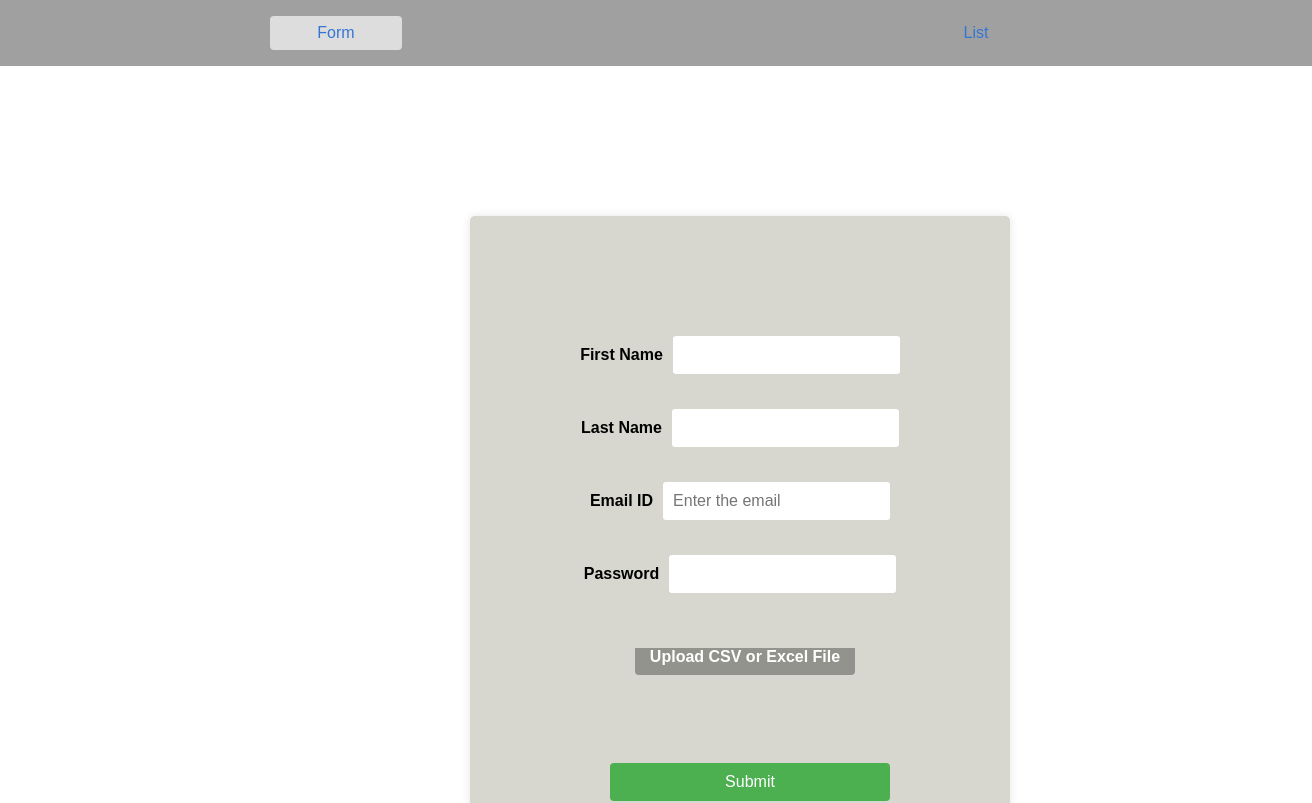
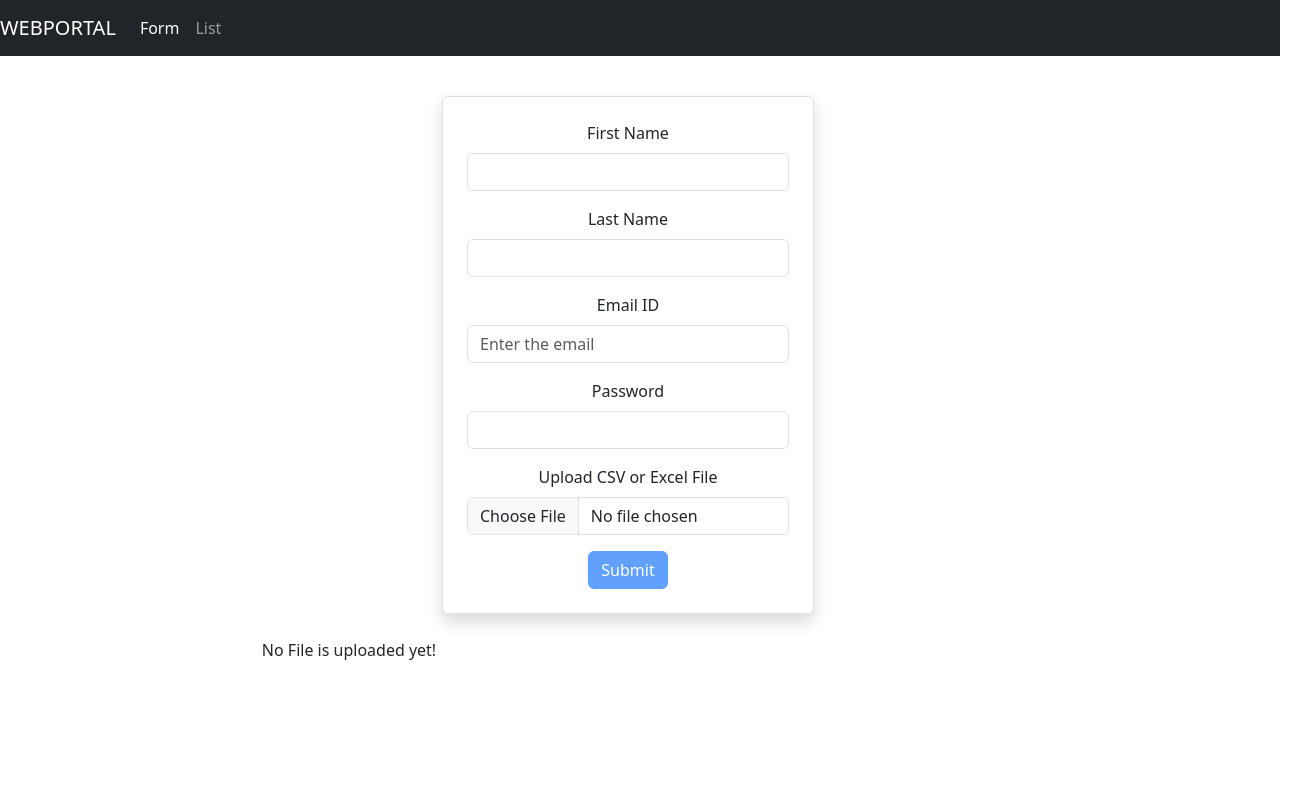
Before and after one commit to TringappsNet/ReactRef, a React (Create React App) app: page /form in a window 1280 px wide. Shown: the top 803 px of the page, 1312 px wide, since content can reach past the window. Built offline with nearby package versions, Linux system fonts and the light colour scheme.

Commit message:
remove css files and add bootstrap
remove all the css and add some animation to the form change the ui

```diff
--- a/package.json
+++ b/package.json
@@ -9,7 +9,7 @@
     "react": "^18.2.0",
     "react-dom": "^18.2.0",
     "react-redux": "^9.1.0",
-    "react-router-dom": "^6.22.1",
+    "react-router-dom": "^6.22.2",
     "react-scripts": "^5.0.1",
     "read-excel-file": "^5.7.1",
     "web-vitals": "^2.1.4",
--- a/src/Router/AppRouter.js
+++ b/src/Router/AppRouter.js
@@ -1,19 +1,28 @@
-// AppRouter.jsx
 import React from "react";
-import { BrowserRouter as Router, Route,NavLink, Routes } from 'react-router-dom';
-import './AppRouter.css'
+import { BrowserRouter as Router, Route, NavLink, Routes } from 'react-router-dom';
+import './AppRouter.css';
 import Form from "../components/FormCSV";
 import List from "../components/List";
+
 const AppRouter = () => {
   return (
     <Router>
-          <nav className="nav-header">
-            <NavLink to="/form" activeClassName="active">
+      <nav className="navbar navbar-expand-lg navbar-dark bg-dark fixed-top">
+        <div className="navbar-brand">WEBPORTAL</div>
+        <div className="collapse navbar-collapse" id="navbarNav">
+          <ul className="navbar-nav ml-auto">
+            <li className="nav-item">
+              <NavLink to="/form" className="nav-link" activeClassName="active">
                 Form
               </NavLink>
-            <NavLink to="/list" activeClassName="active">
+            </li>
+            <li className="nav-item">
+              <NavLink to="/list" className="nav-link" activeClassName="active">
                 List
               </NavLink>
+            </li>
+          </ul>
+        </div>
       </nav>
 
       <Routes>
@@ -24,5 +33,4 @@ const AppRouter = () => {
   );
 };
 
-
 export default AppRouter;
--- a/src/components/FormCSV.js
+++ b/src/components/FormCSV.js
@@ -1,19 +1,16 @@
 import React, { useState } from "react";
-import './FormCSV.css';
-
 import { useDispatch } from "react-redux";
-import { addFormData,addExcelData } from "../redux/slice";
-import readXlsxFile from 'read-excel-file';
-
-
+import { addFormData, addExcelData } from "../redux/slice";
+import readXlsxFile from "read-excel-file";
+import "bootstrap/dist/css/bootstrap.min.css";
 
 function Form() {
   const dispatch = useDispatch();
+  const [isSubmitDisabled, setSubmitDisabled] = useState(true);
+  const [showSuccessPopup, setShowSuccessPopup] = useState(false);
+
   const [typeError, setTypeError] = useState(null);
-  // const [retrievedData, setRetrievedData] = useState(null);
   const [excelData, setExcelData] = useState(null);
-  // const [loading, setLoading] = useState(false);
-
   const [formData, setFormData] = useState({
     firstName: "",
     lastName: "",
@@ -28,14 +25,11 @@ function Form() {
     password: "",
   });
 
-
-  function addData() {
-    try{
+  const addData = () => {
+    try {
       if (formData) {
         dispatch(addFormData(formData));
         console.log("Form data dispatched");
-
-
       } else {
         console.log("Failed to dispatch form data");
       }
@@ -43,48 +37,45 @@ function Form() {
       if (excelData) {
         dispatch(addExcelData(excelData));
         console.log("Excel data dispatched");
-
-
       } else {
         console.log("Failed to dispatch Excel data");
       }
-  }
-  catch (error) {
+    } catch (error) {
       console.error("An error occurred:", error);
     }
-}
+  };
 
   const handleFile = async (e) => {
-  let fileTypes = ['application/vnd.ms-excel', 'application/vnd.openxmlformats-officedocument.spreadsheetml.sheet', 'text/csv'];
+    let fileTypes = [
+      "application/vnd.ms-excel",
+      "application/vnd.openxmlformats-officedocument.spreadsheetml.sheet",
+      "text/csv",
+    ];
     let selectedFile = e.target.files[0];
 
     if (selectedFile) {
       if (fileTypes.includes(selectedFile.type)) {
         setTypeError(null);
 
-      if (selectedFile.type === 'text/csv') {
-        // Handle CSV file
+        if (selectedFile.type === "text/csv") {
           let reader = new FileReader();
           reader.readAsText(selectedFile);
           reader.onload = (e) => {
             const data = e.target.result;
-        localStorage.setItem('excelData', JSON.stringify(data.slice(0, 10)));
+            localStorage.setItem(
+              "excelData",
+              JSON.stringify(data.slice(0, 10))
+            );
             console.log("Data from CSV", data);
             console.log("Successfully Data stored in Local Storage");
 
-          const storedData = localStorage.getItem('excelData');
+            const storedData = localStorage.getItem("excelData");
             const dataArray = storedData ? JSON.parse(storedData) : [];
             console.log("Data in Array Format", dataArray);
             setFormData(dataArray);
             dispatch(addExcelData(dataArray));
-
           };
         } else {
-
-
-        // Handle Excel file
-
-
           let reader = new FileReader();
           reader.readAsArrayBuffer(selectedFile);
 
@@ -99,34 +90,33 @@ const dataArrayWithoutHeaders = data.slice(1);
             const jsonArray = dataArrayWithoutHeaders.map((row) => {
               const obj = {};
               headers.forEach((header, index) => {
-    obj[header] = typeof header === 'string' && header.toLowerCase().includes('date')
+                obj[header] =
+                  typeof header === "string" &&
+                  header.toLowerCase().includes("date")
                     ? row[index].toLocaleString()
                     : row[index];
               });
               return obj;
             });
 
-// ---------------------Data will change into  Json format and store it in local storage-------------------------
+            console.log("Array of objects", jsonArray);
 
-console.log("Array of objects",jsonArray);
-
-localStorage.setItem('Array of array into json format ', JSON.stringify(jsonArray));
+            localStorage.setItem(
+              "Array of array into json format ",
+              JSON.stringify(jsonArray)
+            );
             console.log("Successfully JsonData stored in Local Storage");
             setExcelData(jsonArray);
 
             dispatch(addExcelData(jsonArray));
-
-
-
           };
-
         }
       } else {
-      setTypeError('Please select only CSV or Excel file types');
+        setTypeError("Please select only CSV or Excel file types");
         setExcelData(null);
       }
     } else {
-    console.log('Please select your file');
+      console.log("Please select your file");
     }
   };
 
@@ -136,7 +126,9 @@ dispatch(addExcelData(jsonArray));
       ...prevData,
       [name]: value,
     }));
+
     console.log("handlechange data stored");
+    validateForm();
 
   };
 
@@ -175,7 +167,19 @@ dispatch(addExcelData(jsonArray));
       newErrors.password = "";
     }
 
+
+    // Check if Excel data is present
+  if (!excelData) {
+    setTypeError("Please select a CSV or Excel file");
+    valid = false;
+  } else {
+    setTypeError(null);
+  }
+
     setErrors(newErrors);
+ const isValidForm = Object.values(newErrors).every((error) => error === "");
+
+ setSubmitDisabled(!isValidForm || !valid);
 
     return valid;
   };
@@ -184,36 +188,40 @@ dispatch(addExcelData(jsonArray));
     e.preventDefault();
     console.log("Call addData to dispatch both form and Excel data");
 
-    await submitForm(formData,excelData);
+    await submitForm(formData, excelData);
 
     console.log("Connection successfull");
 
     if (validateForm()) {
-
       console.log("Form Data:", formData);
       console.log("Excel Data:", excelData);
-
+      setShowSuccessPopup(true);
+      setFormData({
+        firstName: "",
+        lastName: "",
+        email: "",
+        password: "",
+      });
+      setExcelData(null);
+      setSubmitDisabled(true);
+      setTimeout(() => {
+        setShowSuccessPopup(false);
+      }, 3000);
     } else {
       console.log("Form has errors. Please fix them.");
     }
-
   };
 
-// ----------------------------Connect React frontend---------------------------
-
-  // Example using fetch
-const submitForm = async (formData,excelData) => {
+  const submitForm = async (formData, excelData) => {
     try {
-
-       // Format excelData before sending to the server
       const formattedExcelData = excelData.map((individualExcelData) => {
         const formattedData = {};
         Object.keys(individualExcelData).forEach((key) => {
-          formattedData[key] = key.toLowerCase().includes('date') &&
-            key.toLowerCase().includes('jan 23')
+          formattedData[key] = key.toLowerCase().includes("date") &&
+            key.toLowerCase().includes("jan 23")
             ? formatDate(new Date(individualExcelData[key]))
-            : key.toLowerCase().includes('date')
-            ? ''
+            : key.toLowerCase().includes("date")
+            ? ""
             : individualExcelData[key];
         });
         return formattedData;
@@ -222,35 +230,32 @@ const submitForm = async (formData,excelData) => {
       const requestBody = {
         emp: formData,
         excelData: formattedExcelData,
+      };
+      console.log("Request Body:", JSON.stringify(requestBody));
 
-    };
-    console.log('Request Body:', JSON.stringify(requestBody));
-
-      const response = await fetch('http://localhost:9090/api/form/create' , {
-          method: 'POST',
+      const response = await fetch("http://localhost:9090/api/form/create", {
+        method: "POST",
         headers: {
-              'Content-Type': 'application/json',
+          "Content-Type": "application/json",
         },
         body: JSON.stringify(requestBody),
       });
 
       if (response.ok) {
-          console.log('Form and Excel data submitted successfully');
+        console.log("Form and Excel data submitted successfully");
         console.log(formData);
         console.log(formattedExcelData);
       } else {
-        console.log("Server side excel data : ",formattedExcelData);
-          console.error('Failed to submit form data');
+        console.log("Server side excel data : ", formattedExcelData);
+        console.error("Failed to submit form data");
       }
     } catch (error) {
-      console.error('An error occurred:', error);
+      console.error("An error occurred:", error);
     }
   };
 
-
-
   function formatDate(date) {
-  const options = { month: 'short', day: 'numeric' };
+    const options = { month: "short", day: "numeric" };
     return date.toLocaleDateString(undefined, options);
   }
   function formatDateHeading(header) {
@@ -258,110 +263,133 @@ function formatDateHeading(header) {
     return dateParts ? dateParts[0] : header;
   }
 
+  return (
+    <div className="container mt-5" >
+      <div className="row justify-content-center">
 
-  return (
-    <div className="o-form">
-      <div className="main">
+        <div className="col-md-4 border p-4 mt-5  rounded shadow bg-white">
+
           <form onSubmit={handleSubmit}>
-          <div>
-              <label htmlFor="fname">First Name</label>
+            <div className="mb-3">
+              <label htmlFor="fname" className="form-label">
+                First Name
+              </label>
               <input
                 type="text"
+                className={`form-control ${errors.firstName ? "is-invalid" : ""}`}
+                id="fname"
                 name="firstName"
-                id="fname"
                 value={formData.firstName}
-                onChange={handleChange }
+                onChange={handleChange}
               />
+              <div className="invalid-feedback">{errors.firstName}</div>
             </div>
-            <div className="error">{errors.firstName}</div>
 
-            <div>
-              <label htmlFor="lname">Last Name</label>
+            <div className="mb-3">
+              <label htmlFor="lname" className="form-label">
+                Last Name
+              </label>
               <input
                 type="text"
+                className={`form-control ${errors.lastName ? "is-invalid" : ""}`}
                 id="lname"
                 name="lastName"
                 value={formData.lastName}
                 onChange={handleChange}
               />
+              <div className="invalid-feedback">{errors.lastName}</div>
             </div>
-            <div className="error">{errors.lastName}</div>
 
-            <div>
-              <label htmlFor="email">Email ID</label>
+            <div className="mb-3">
+              <label htmlFor="email" className="form-label">
+                Email ID
+              </label>
               <input
                 type="email"
+                className={`form-control ${errors.email ? "is-invalid" : ""}`}
                 id="email"
                 name="email"
                 placeholder="Enter the email"
                 value={formData.email}
                 onChange={handleChange}
               />
+              <div className="invalid-feedback">{errors.email}</div>
             </div>
-            <div className="error">{errors.email}</div>
 
-            <div>
-              <label htmlFor="pass">Password</label>
+            <div className="mb-3">
+              <label htmlFor="pass" className="form-label">
+                Password
+              </label>
               <input
                 type="password"
+                className={`form-control ${errors.password ? "is-invalid" : ""}`}
                 id="pass"
                 name="password"
                 value={formData.password}
                 onChange={handleChange}
               />
+              <div className="invalid-feedback">{errors.password}</div>
             </div>
-            <div className="error">{errors.password}</div>
 
-            <div className="file-input-wrapper">
-  <label className="file-input-label" htmlFor="fileInput">
+            <div className="mb-3">
+              <label htmlFor="fileInput" className="form-label">
                 Upload CSV or Excel File
               </label>
               <input
                 id="fileInput"
                 type="file"
-    className="form-control"
+                className={`form-control ${typeError ? "is-invalid" : ""}`}
                 accept=".csv, application/vnd.openxmlformats-officedocument.spreadsheetml.sheet, application/vnd.ms-excel"
                 required
                 onChange={handleFile}
               />
+              <div className="invalid-feedback">{typeError}</div>
             </div>
 
-            <button type="submit" onClick={addData} className="butn">Submit</button>
-
-
+            <button
+             type="submit"
+             onClick={addData}
+             className="btn btn-primary"
+             disabled={isSubmitDisabled}
+             >
+              Submit
+            </button>
           </form>
         </div>
-
-      <div className="render-data">
-      {typeError&&(
-            <div className="alert alert-danger" role="alert">{typeError}</div>
+      </div>
+     {showSuccessPopup && (
+  <div className="row mt-3 justify-content-center align-items-center">
+    <div className="col-md-4">
+      <div className="alert alert-success text-center" role="alert">
+        Successfully submitted! Redirecting...
+      </div>
+    </div>
+  </div>
 )}
 
-        <div className="viewer">
+      <div className="row mt-4">
+        <div className="col-md-6">
           {excelData && Array.isArray(excelData) ? (
             <div className="table-responsive">
               <table className="table">
                 <thead>
                   <tr>
                     {Object.keys(excelData[0]).map((key) => (
-      <th key={key}>
-        {formatDateHeading(key)}
-      </th>
+                      <th key={key}>{formatDateHeading(key)}</th>
                     ))}
                   </tr>
                 </thead>
-
 
                 <tbody>
                   {excelData.map((individualExcelData, index) => (
                     <tr key={index}>
                       {Object.keys(individualExcelData).map((key) => (
                         <td key={key}>
-               {key.toLowerCase().includes('date') &&
-               key.toLowerCase().includes('jan 23')
+                          {key.toLowerCase().includes("date") &&
+                          key.toLowerCase().includes("jan 23")
                             ? formatDate(new Date(individualExcelData[key]))
-                 : key.toLowerCase().includes('date')
-                 ? ''
+                            : key.toLowerCase().includes("date")
+                            ? ""
                             : individualExcelData[key]}
                         </td>
                       ))}
@@ -373,12 +401,10 @@ function formatDateHeading(header) {
           ) : (
             <div>No File is uploaded yet!</div>
           )}
-
-        </div>
-
         </div>
       </div>
-
+    </div>
   );
 }
+
 export default Form;
--- a/src/components/List.css
+++ b/src/components/List.css
@@ -1,11 +1,11 @@
-body {
-    margin: 0;
-    font-family: Arial, sans-serif;
-    display: flex;
-    flex-direction: column;
+  /* body {
+      margin: 0;
+      font-family: Arial, sans-serif;
+      display: flex;
+      flex-direction: column;
 
-  }
-.nav-header {
+    } */
+/* .nav-header {
     display: flex;
     justify-content: space-around;
     background-color: rgb(160, 160, 160);
@@ -27,7 +27,7 @@ body {
     background-color: #ddd;
     border-radius: 4px;
   }
-
+   */
     /* .container {
       margin-top: 1rem;
       display: flex;
@@ -45,15 +45,18 @@ body {
         position: relative;
         z-index: 0;
       }
-  .col1{
+  /* .col1{
     background-color: rgb(234, 239, 250);
     width: 400px;
 
-  }
-  .col{
+  } */
+  /* .col{
     margin-left: 20px;
-   }
+   } */
 
+   /* .mt{
+    width: 1600px;
+   } */
   /* .text-center {
     text-align: center;
   } */
@@ -62,11 +65,11 @@ body {
     margin-bottom: 1rem;
   } */
 
-  .selected {
+  /* .selected {
     border: 2px solid blue;
   }
-
-  .border {
+   */
+  /* .border {
     border: 1px solid #bdd6f4;
     padding: 1rem;
     width: 200px;
@@ -75,15 +78,15 @@ body {
     margin-left: 20px;
    border: none;
 
-  }
+  } */
 
-  .col-md-6 .mt-4 {
+  /* .col-md-6 .mt-4 {
     margin-top: 1.5rem;
     background-color: aquamarine;
     overflow: auto;
     max-height: 400px;
-  }
-
+  } */
+/*
   .table {
     width: 100%;
     border-collapse: collapse;
@@ -97,19 +100,19 @@ body {
   }
 
 
-  .table th,
-  .table td {
+  .table th, */
+  /* .table td {
     border: 1px solid #ddd;
     padding: 8px;
-    transition: background-color 0.3s ease-in-out; /* Add transition property */
-  }
-  table tr:hover {
-    background-color: #f5f5f5; /* Hover effect for rows */
+    transition: background-color 0.3s ease-in-out;
+  } */
+  /* table tr:hover {
+    background-color: #f5f5f5;
   }
 
   .table th:hover,
   .table td:hover {
-    background-color: #e0e0e0; /* Hover effect for columns */
+    background-color: #e0e0e0;
   }
 
   .thead-light {
@@ -119,7 +122,7 @@ body {
   .col-md-6 {
     order: -1;
   }
-
+   */
 
 
 
@@ -127,7 +130,7 @@ body {
   /* -----------------nutton css animation--------------- */
 
 
-  .selected {
+  /* .selected {
     border: 1px solid #9a9999;
     width: 200px;
     text-align: center;
@@ -137,8 +140,8 @@ body {
     border:none;
     padding-left: 10px;
   }
-
-  .border:hover {
+   */
+  /* .border:hover {
     background-color: rgb(231, 235, 250);
     width: 75%;
     margin-left: 1px;
@@ -146,16 +149,16 @@ body {
 
 
 
-  }
-  .col {
+  } */
+  /* .col {
     position: sticky;
     top: 0;
     background-color: #f8f9fa;
     z-index: 1;
 
-  }
-  .editbtn{
-    background-color: #46f0b2; /* Green */
+  } */
+  /* .editbtn{
+    background-color: #46f0b2;
     border: none;
     color: white;
     padding: 15px 32px;
@@ -165,11 +168,10 @@ body {
     font-size: 16px;
     border-radius: 7px;
     display: flex;
-    /* flex-direction: row-reverse; */
 
-}
-    .delbtn{
-        background-color: rgb(250, 85, 85); /* Green */
+} */
+    /* .delbtn{
+        background-color: rgb(250, 85, 85);
     border: none;
     color: white;
     padding: 15px 32px;
@@ -178,4 +180,4 @@ body {
     display: inline-block;
     font-size: 16px;
     border-radius: 7px;
-    }
+    } */
```
Also changed, not shown: src/components/List.js (+35 -62 lines), 1 other file (tests, documents, lock files or other folders). Lines whose indentation alone changed are shown as unchanged.
